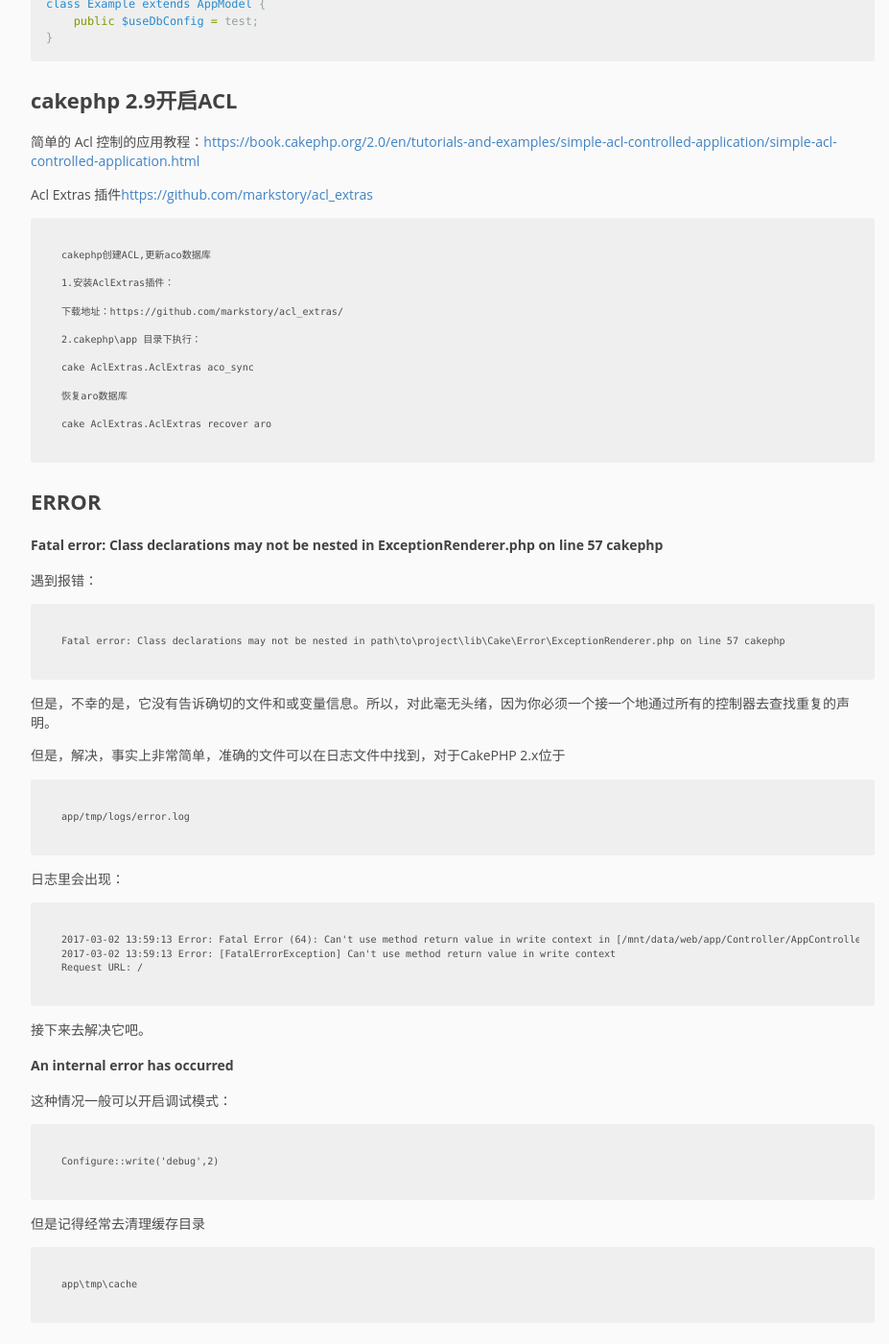
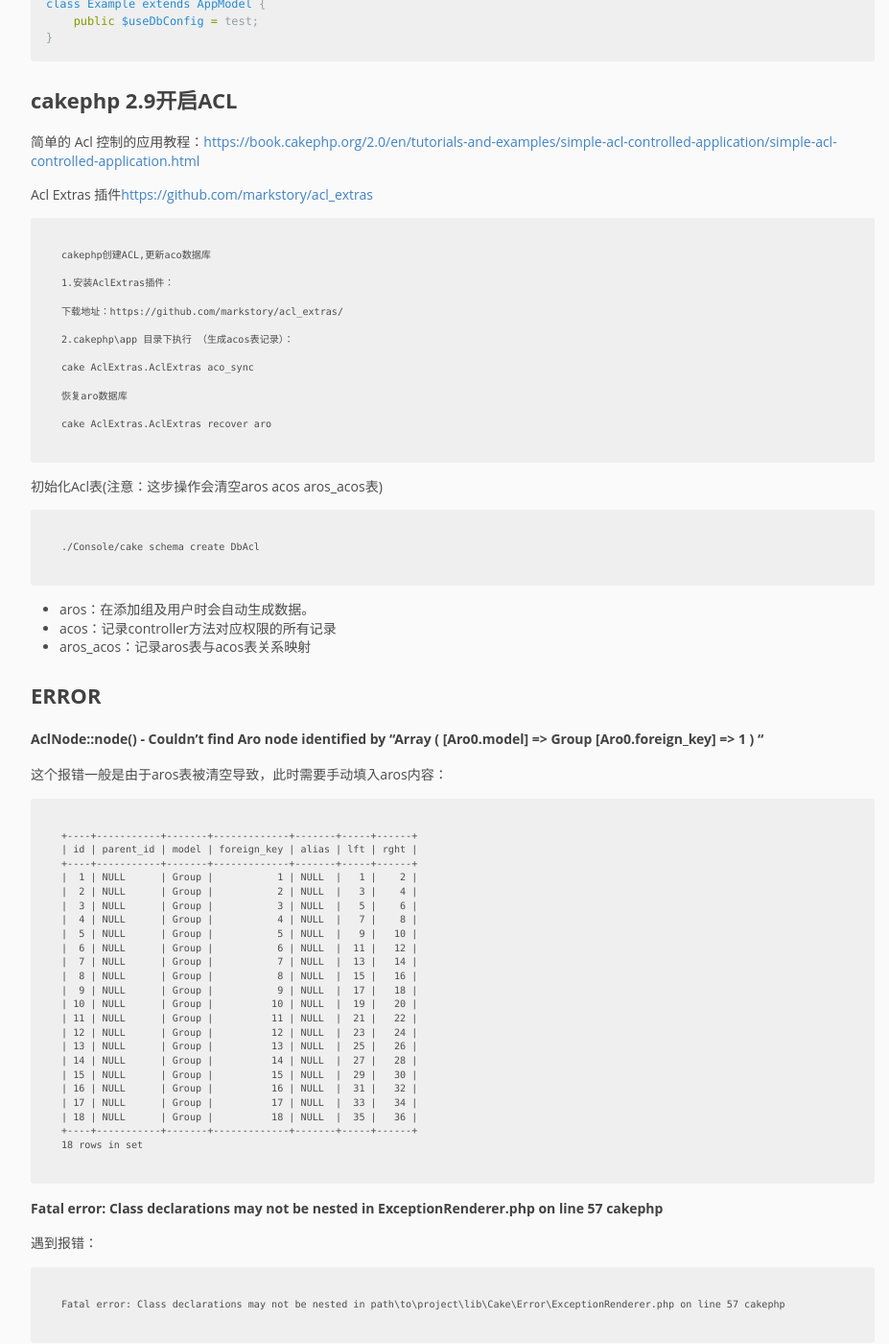
Before and after one commit to pingmalu/pingmalu.github.io, a Jekyll site: the page built from _posts/2016-05-06-CakePHP-2.x笔记.md, in a window 1280 px wide and 1400 px high, scrolled down 5631 px. Shown: the whole window at 96% size, without its empty margins (168-1095 px from the left). Built offline with Jekyll 4.4.1, drawn with Linux system fonts in a browser that asks for light colours; nearby versions of some CDN libraries.

Commit message:
'update'

```diff
--- a/_posts/2016-05-06-CakePHP-2.x笔记.md
+++ b/_posts/2016-05-06-CakePHP-2.x笔记.md
@@ -294,7 +294,7 @@
 
 	下载地址：https://github.com/markstory/acl_extras/
 
-	2.cakephp\app 目录下执行：
+	2.cakephp\app 目录下执行 （生成acos表记录）：
 
 	cake AclExtras.AclExtras aco_sync
 
@@ -302,7 +302,44 @@
 
 	cake AclExtras.AclExtras recover aro
 
+初始化Acl表(注意：这步操作会清空aros acos aros_acos表)
+
+	./Console/cake schema create DbAcl
+
+- aros：在添加组及用户时会自动生成数据。
+- acos：记录controller方法对应权限的所有记录
+- aros_acos：记录aros表与acos表关系映射
+
 # ERROR
+
+### AclNode::node() - Couldn't find Aro node identified by "Array ( [Aro0.model] => Group [Aro0.foreign_key] => 1 ) "
+
+这个报错一般是由于aros表被清空导致，此时需要手动填入aros内容：
+
+	+----+-----------+-------+-------------+-------+-----+------+
+	| id | parent_id | model | foreign_key | alias | lft | rght |
+	+----+-----------+-------+-------------+-------+-----+------+
+	|  1 | NULL      | Group |           1 | NULL  |   1 |    2 |
+	|  2 | NULL      | Group |           2 | NULL  |   3 |    4 |
+	|  3 | NULL      | Group |           3 | NULL  |   5 |    6 |
+	|  4 | NULL      | Group |           4 | NULL  |   7 |    8 |
+	|  5 | NULL      | Group |           5 | NULL  |   9 |   10 |
+	|  6 | NULL      | Group |           6 | NULL  |  11 |   12 |
+	|  7 | NULL      | Group |           7 | NULL  |  13 |   14 |
+	|  8 | NULL      | Group |           8 | NULL  |  15 |   16 |
+	|  9 | NULL      | Group |           9 | NULL  |  17 |   18 |
+	| 10 | NULL      | Group |          10 | NULL  |  19 |   20 |
+	| 11 | NULL      | Group |          11 | NULL  |  21 |   22 |
+	| 12 | NULL      | Group |          12 | NULL  |  23 |   24 |
+	| 13 | NULL      | Group |          13 | NULL  |  25 |   26 |
+	| 14 | NULL      | Group |          14 | NULL  |  27 |   28 |
+	| 15 | NULL      | Group |          15 | NULL  |  29 |   30 |
+	| 16 | NULL      | Group |          16 | NULL  |  31 |   32 |
+	| 17 | NULL      | Group |          17 | NULL  |  33 |   34 |
+	| 18 | NULL      | Group |          18 | NULL  |  35 |   36 |
+	+----+-----------+-------+-------------+-------+-----+------+
+	18 rows in set
+
 
 ### Fatal error: Class declarations may not be nested in ExceptionRenderer.php on line 57 cakephp
 
```
